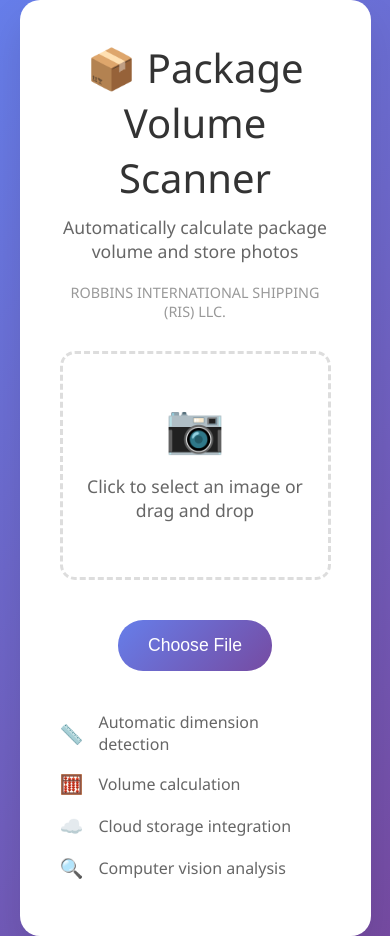
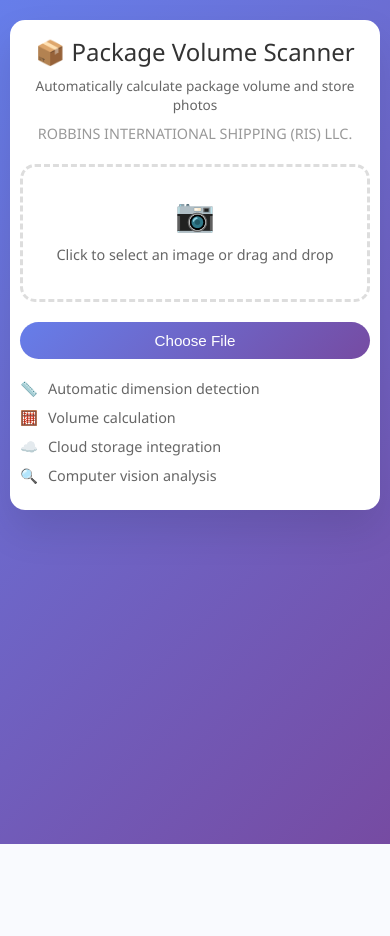
Before and after one commit to abouhaidara/package-scanner, a Flask app: page / in a window 390 px wide. After the commit the page ends 844 px from the top, so only its background shows below. Run offline with Flask 3, Linux system fonts and the light colour scheme.

Commit message:
Improve mobile responsiveness for all screen sizes
- Add comprehensive mobile styles for index page
- Improve results page mobile layout
- Make buttons full-width on mobile
- Adjust font sizes for smaller screens
- Improve spacing and padding on mobile
- Make dimension cards stack vertically on mobile
- Optimize for screens down to 480px width

```diff
--- a/templates/index.html
+++ b/templates/index.html
@@ -158,6 +158,108 @@
             0% { transform: rotate(0deg); }
             100% { transform: rotate(360deg); }
         }
+
+        /* Mobile Responsive Styles */
+        @media (max-width: 768px) {
+            body {
+                padding: 10px;
+                align-items: flex-start;
+                padding-top: 20px;
+            }
+
+            .container {
+                padding: 20px 15px;
+                width: 100%;
+                max-width: 100%;
+                border-radius: 15px;
+                margin: 0;
+            }
+
+            h1 {
+                font-size: 1.8em;
+                margin-bottom: 8px;
+            }
+
+            .subtitle {
+                font-size: 0.95em;
+                margin-bottom: 20px;
+                line-height: 1.4;
+            }
+
+            .upload-area {
+                padding: 30px 15px;
+                margin: 20px 0;
+            }
+
+            .upload-icon {
+                font-size: 2.5em;
+                margin-bottom: 10px;
+            }
+
+            .upload-text {
+                font-size: 1em;
+                margin-bottom: 10px;
+                word-wrap: break-word;
+            }
+
+            .btn {
+                padding: 12px 24px;
+                font-size: 1em;
+                width: 100%;
+                margin: 8px 0;
+                display: block;
+            }
+
+            .features {
+                margin-top: 20px;
+                font-size: 0.9em;
+            }
+
+            .feature {
+                margin: 10px 0;
+            }
+
+            .feature-icon {
+                font-size: 1em;
+                margin-right: 10px;
+            }
+
+            .flash-message {
+                padding: 12px;
+                font-size: 0.9em;
+            }
+        }
+
+        @media (max-width: 480px) {
+            .container {
+                padding: 15px 10px;
+            }
+
+            h1 {
+                font-size: 1.5em;
+            }
+
+            .subtitle {
+                font-size: 0.85em;
+            }
+
+            .upload-area {
+                padding: 25px 10px;
+            }
+
+            .upload-icon {
+                font-size: 2em;
+            }
+
+            .upload-text {
+                font-size: 0.9em;
+            }
+
+            .btn {
+                padding: 10px 20px;
+                font-size: 0.95em;
+            }
+        }
     </style>
 </head>
 <body>
```
Also changed, not shown: templates/results.html (+143 -3 lines).
